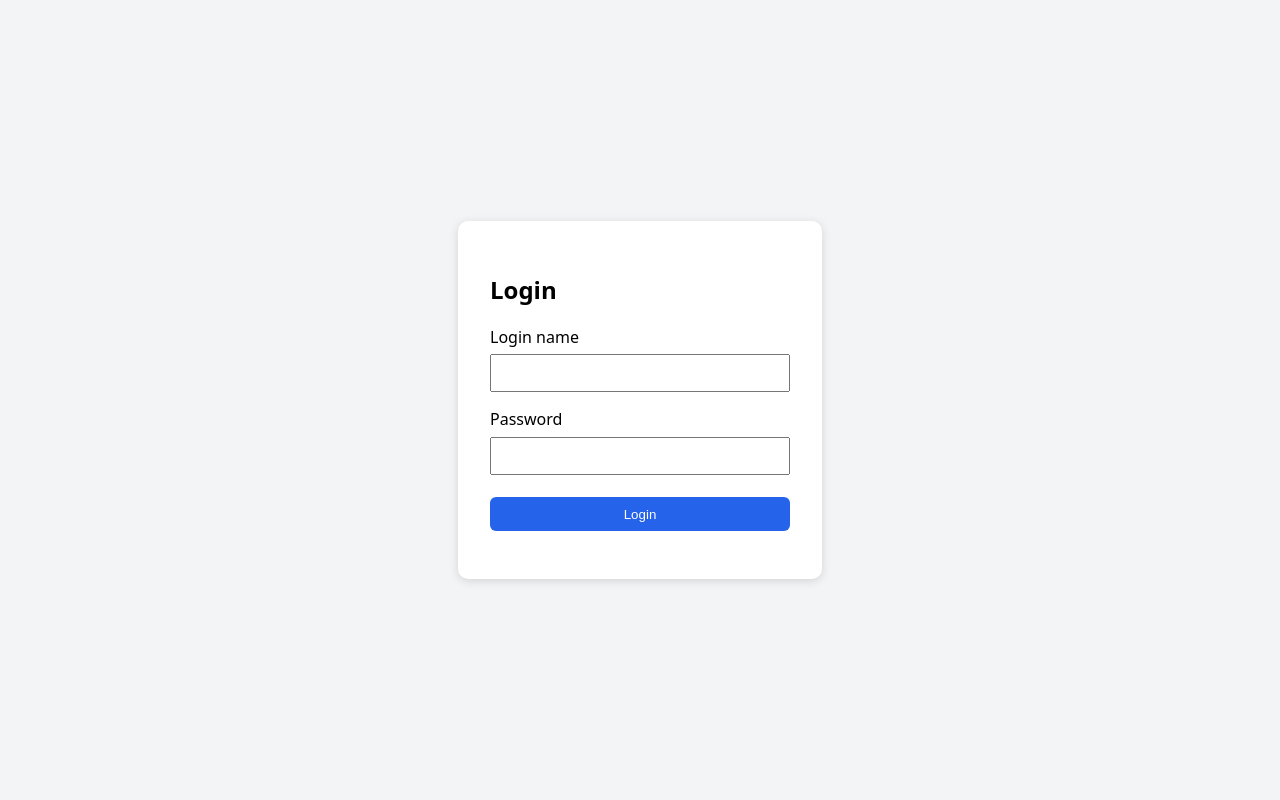
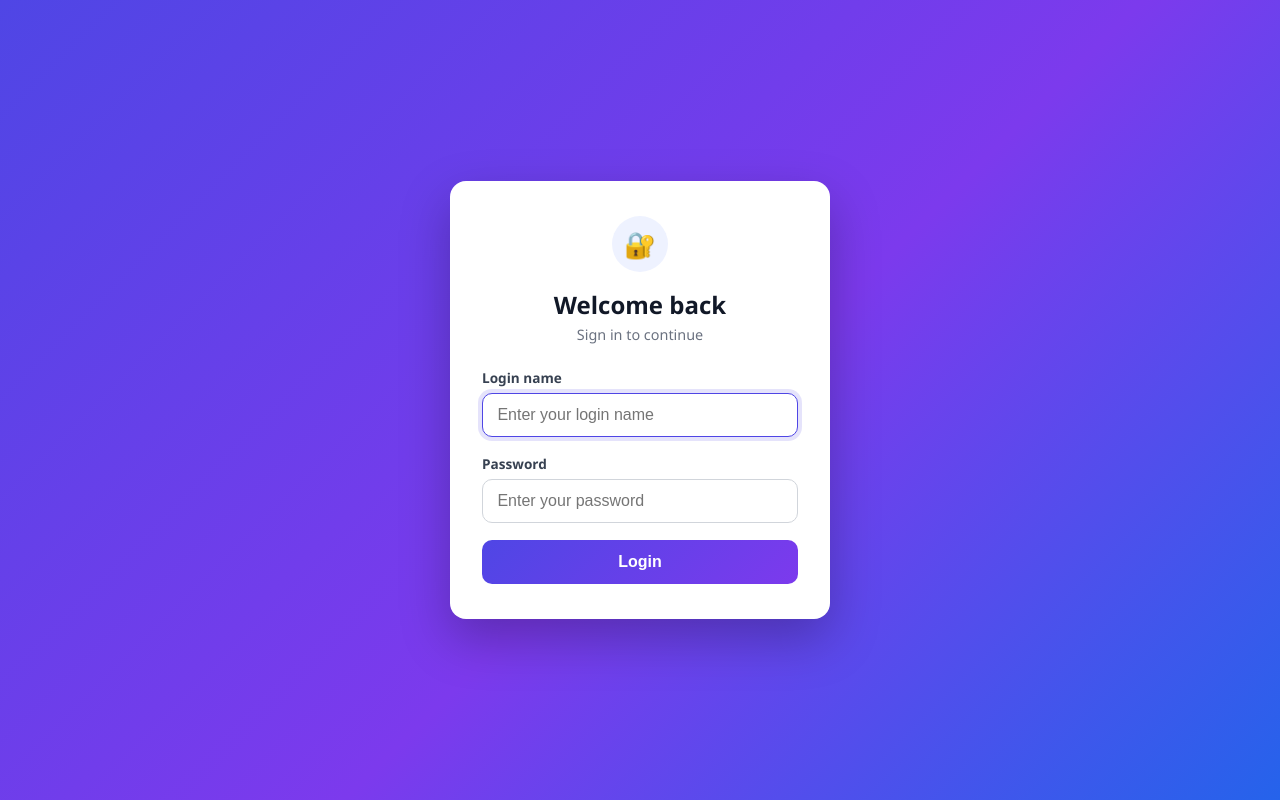
Before and after one commit to muskandeshwal2907/lab11, a Flask app: page / in a window 1280 px wide. Run offline with Flask 3, Linux system fonts and the light colour scheme.

Commit message:
Improve UI

```diff
--- a/templates/login.html
+++ b/templates/login.html
@@ -5,21 +5,38 @@
   <meta name="viewport" content="width=device-width, initial-scale=1">
   <title>User Login</title>
   <style>
-    body{font-family:system-ui,sans-serif;background:#f3f4f6;display:flex;justify-content:center;align-items:center;height:100vh;margin:0}
-    form{background:#fff;padding:2rem;border-radius:10px;box-shadow:0 2px 10px #0002;width:300px}
-    input,button{width:100%;padding:.6rem;margin:.4rem 0 1rem;box-sizing:border-box}
-    button{background:#2563eb;color:#fff;border:0;border-radius:6px;cursor:pointer}
-    .error{color:#b91c1c;background:#fee2e2;padding:.5rem;border-radius:6px;margin-bottom:1rem}
+    *{box-sizing:border-box}
+    body{margin:0;min-height:100vh;display:flex;align-items:center;justify-content:center;padding:1rem;
+      font-family:"Segoe UI",system-ui,-apple-system,sans-serif;
+      background:linear-gradient(135deg,#4f46e5,#7c3aed 55%,#2563eb)}
+    .card{background:#fff;width:100%;max-width:380px;padding:2.2rem 2rem;border-radius:16px;
+      box-shadow:0 20px 50px rgba(0,0,0,.25)}
+    .icon{width:56px;height:56px;margin:0 auto 1rem;border-radius:50%;display:flex;align-items:center;
+      justify-content:center;font-size:1.6rem;background:#eef2ff}
+    h2{margin:0 0 .25rem;text-align:center;color:#111827}
+    .sub{margin:0 0 1.5rem;text-align:center;color:#6b7280;font-size:.9rem}
+    label{display:block;font-size:.85rem;font-weight:600;color:#374151;margin-bottom:.35rem}
+    input{width:100%;padding:.75rem .9rem;margin-bottom:1.1rem;border:1.5px solid #d1d5db;border-radius:10px;
+      font-size:1rem;transition:border-color .2s,box-shadow .2s}
+    input:focus{outline:none;border-color:#4f46e5;box-shadow:0 0 0 4px rgba(79,70,229,.15)}
+    button{width:100%;padding:.8rem;border:0;border-radius:10px;font-size:1rem;font-weight:600;color:#fff;
+      cursor:pointer;background:linear-gradient(135deg,#4f46e5,#7c3aed);transition:transform .1s,opacity .2s}
+    button:hover{opacity:.92}
+    button:active{transform:scale(.98)}
+    .error{background:#fef2f2;color:#b91c1c;border:1px solid #fecaca;padding:.7rem .9rem;border-radius:10px;
+      margin-bottom:1.1rem;font-size:.9rem}
   </style>
 </head>
 <body>
-  <form method="POST" action="/login">
-    <h2>Login</h2>
-    {% if error %}<div class="error">{{ error }}</div>{% endif %}
-    <label>Login name</label>
-    <input type="text" name="username" required>
-    <label>Password</label>
-    <input type="password" name="password" required>
+  <form class="card" method="POST" action="/login">
+    <div class="icon">🔐</div>
+    <h2>Welcome back</h2>
+    <p class="sub">Sign in to continue</p>
+    {% if error %}<div class="error">❌ {{ error }}</div>{% endif %}
+    <label for="username">Login name</label>
+    <input id="username" type="text" name="username" placeholder="Enter your login name" required autofocus>
+    <label for="password">Password</label>
+    <input id="password" type="password" name="password" placeholder="Enter your password" required>
     <button type="submit">Login</button>
   </form>
 </body>
```
Also changed, not shown: docs/index.html (+78 -26 lines), templates/success.html (+22 -4 lines).
